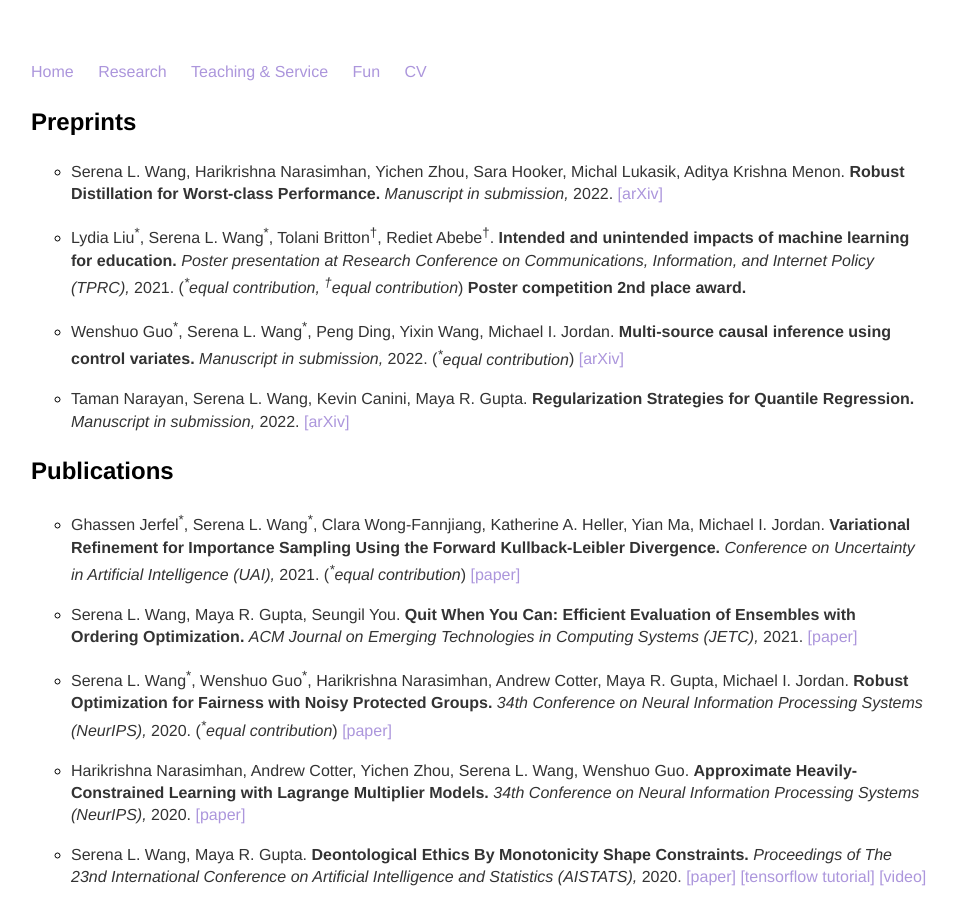
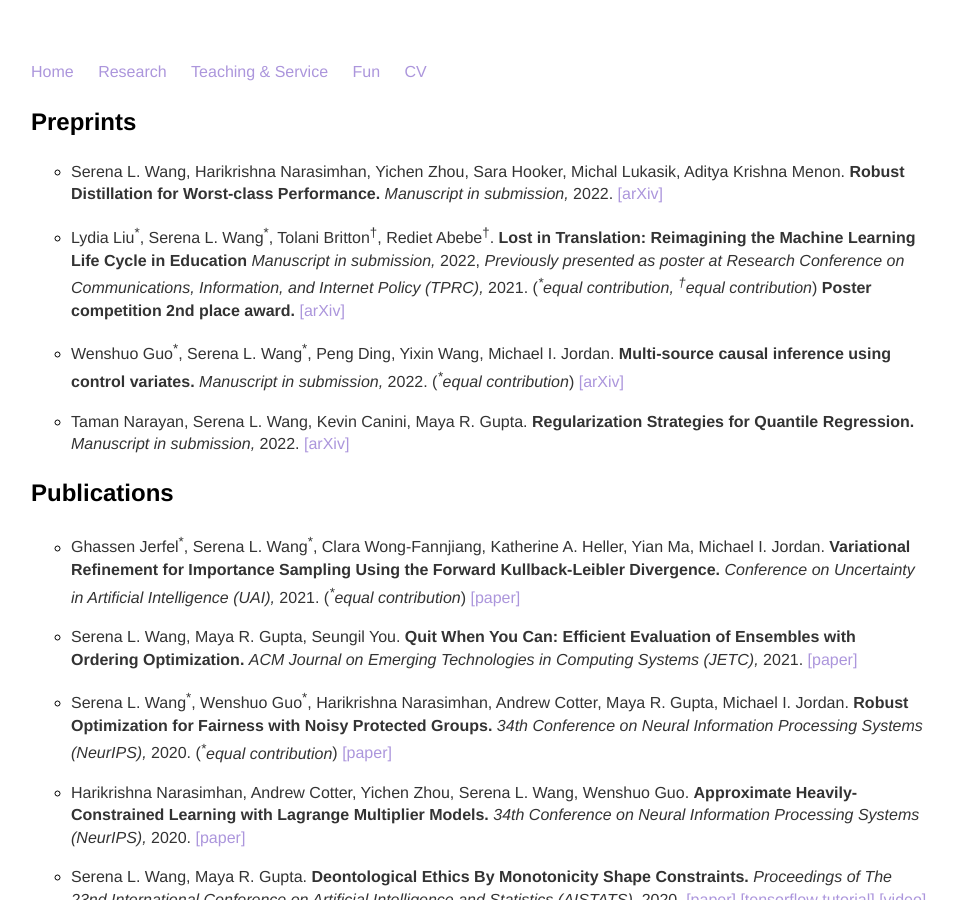
Before and after one commit to serenalwang/serenalwang.github.io, a Jekyll site: the page built from research.md, in a window 1280 px wide and 900 px high. Shown: the whole window, without its empty margins (161-1117 px from the left). Built offline with Jekyll 4.4.1, drawn with Linux system fonts in a browser that asks for light colours.

Commit message:
updated year and education paper link.

```diff
--- a/research.md
+++ b/research.md
@@ -7,7 +7,7 @@
 * Serena L. Wang, Harikrishna Narasimhan, Yichen Zhou, Sara Hooker, Michal Lukasik, Aditya Krishna Menon.
 **Robust Distillation for Worst-class Performance.** *Manuscript in submission,* 2022. [[arXiv]](https://arxiv.org/abs/2206.06479)
 
-* Lydia Liu<sup>\*</sup>, Serena L. Wang<sup>\*</sup>, Tolani Britton<sup><span>&#8224;</span></sup>,  Rediet Abebe<sup><span>&#8224;</span></sup>. **Intended and unintended impacts of machine learning for education.** *Poster presentation at Research Conference on Communications, Information, and Internet Policy (TPRC),* 2021. (*<sup>\*</sup>equal contribution, <sup><span>&#8224;</span></sup>equal contribution*) **Poster competition 2nd place award.**
+* Lydia Liu<sup>\*</sup>, Serena L. Wang<sup>\*</sup>, Tolani Britton<sup><span>&#8224;</span></sup>,  Rediet Abebe<sup><span>&#8224;</span></sup>. **Lost in Translation: Reimagining the Machine Learning Life Cycle in Education** *Manuscript in submission,* 2022, *Previously presented as poster at Research Conference on Communications, Information, and Internet Policy (TPRC),* 2021. (*<sup>\*</sup>equal contribution, <sup><span>&#8224;</span></sup>equal contribution*) **Poster competition 2nd place award.** [[arXiv]](https://arxiv.org/abs/2209.03929)
 
 * Wenshuo Guo<sup>\*</sup>, Serena L. Wang<sup>\*</sup>, Peng Ding, Yixin Wang, Michael I. Jordan.
 **Multi-source causal inference using control variates.** *Manuscript in submission,* 2022. (*<sup>\*</sup>equal contribution*) [[arXiv]](https://arxiv.org/abs/2103.16689)
```
Also changed, not shown: index.md (+2 -2 lines).
